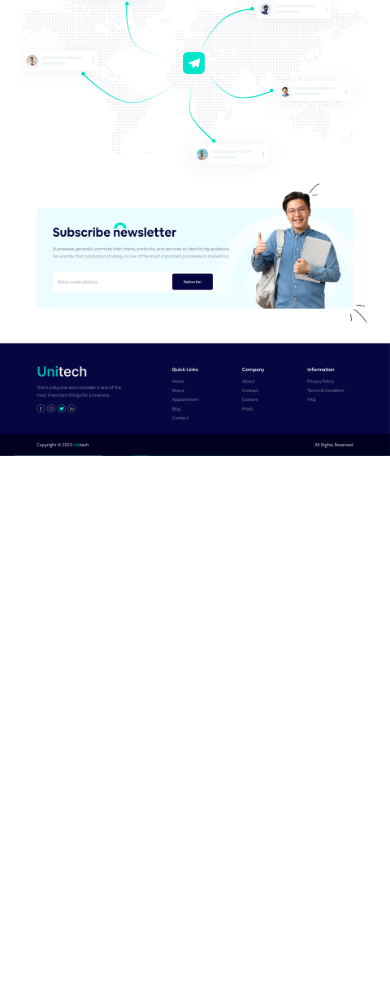
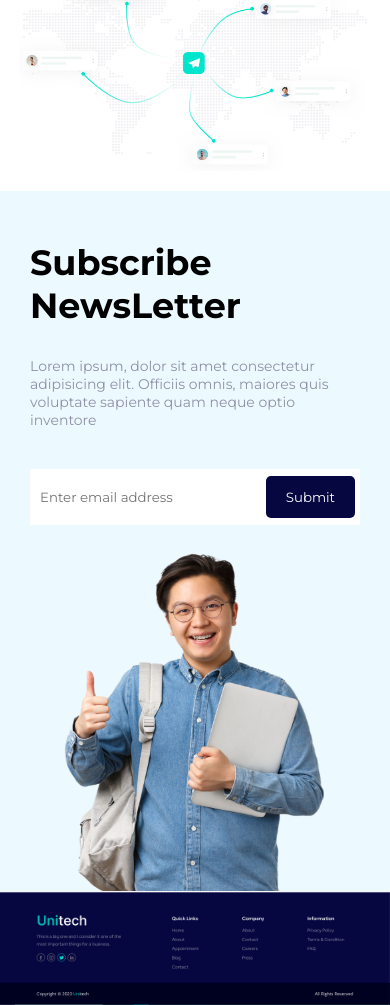
Before and after one commit to Vvivek-Pparashar/Sih, a React (Create React App) app: page / in a window 390 px wide. Shown: the part 3593-4598 px from the top of the page. Before the commit the page ends 4049 px from the top, so only its background shows below. Built offline with nearby package versions, Linux system fonts and the light colour scheme; what uploader would draw is missing.

Commit message:
newsletter page updated

```diff
--- /dev/null
+++ b/src/components/newsletter/NewsLetter.css
@@ -0,0 +1,97 @@
+.m-nl {
+  width: 82%;
+  margin: auto;
+  height: 100%;
+  min-height: 320px;
+  border-radius: 20px;
+  background-color: #ecf9ff;
+  display: flex;
+  padding: 0 50px;
+  margin-bottom: 80px;
+  margin-top: 100px;
+}
+
+@media screen and (max-width: 480px) {
+  .m-nl {
+    min-height: 700px;
+    flex-direction: column;
+    width: 100%;
+    padding: 50px 30px 0;
+    border-radius: 0px;
+    margin-bottom: 0px;
+    margin-top: 20px;
+  }
+}
+
+.m-nl-l {
+  flex: 3;
+  display: flex;
+  flex-direction: column;
+  justify-content: center;
+  gap: 20px;
+}
+
+.m-nl-l > h1 {
+  font-size: 40px;
+}
+
+.m-nl-l > p {
+  font-size: 14px;
+}
+
+.m-nl-l-i {
+  display: flex;
+  position: relative;
+  margin-top: 20px;
+}
+
+.m-nl-l-i > input {
+  flex: 1;
+  padding: 20px 10px;
+  border: none;
+}
+
+.m-nl-l-i > button {
+  position: absolute;
+  top: 7px;
+  right: 5px;
+  padding: 13px 20px;
+  border: none;
+  color: white;
+  background-color: #060640;
+  border-radius: 5px;
+}
+
+@media screen and (max-width: 480px) {
+  .m-nl-l {
+    /* padding-top: 50px; */
+    justify-content: flex-start;
+  }
+
+  .m-nl-l > h1 {
+    font-size: 35px;
+    margin-bottom: 10px;
+  }
+}
+
+.m-nl-r {
+  flex: 2;
+  position: relative;
+}
+
+.m-nl-r > img {
+  position: absolute;
+  bottom: 0;
+  right: 0px;
+  height: 380px;
+}
+
+@media screen and (max-width: 480px) {
+  .m-nl-r > img {
+    position: absolute;
+    bottom: 0;
+    right: 50%;
+    transform: translateX(50%);
+    height: 340px;
+  }
+}
--- a/src/components/newsletter/NewsLetter.jsx
+++ b/src/components/newsletter/NewsLetter.jsx
@@ -1,15 +1,26 @@
 import React from "react";
+import "./NewsLetter.css";
 
 const NewsLetter = () => {
   return (
     <>
-      <img
-        src="../../../assests/newsletter.png"
-        alt="newsletter"
-        style={{
-          width: "100%",
-        }}
-      />
+      <div className="m-nl">
+        <div className="m-nl-l">
+          <h1>Subscribe NewsLetter</h1>
+          <p>
+            Lorem ipsum, dolor sit amet consectetur adipisicing elit. Officiis
+            omnis, maiores quis voluptate sapiente quam neque optio inventore
+          </p>
+          <div className="m-nl-l-i">
+            <input type="email" placeholder="Enter email address" />
+            <button>Submit</button>
+          </div>
+        </div>
+
+        <div className="m-nl-r">
+          <img src="../../../assests/nlman.png" alt="nl-sideimage" />
+        </div>
+      </div>
     </>
   );
 };
```
Also changed, not shown: public/assests/newsletterman.png (added), public/assests/nlman.png (added).
